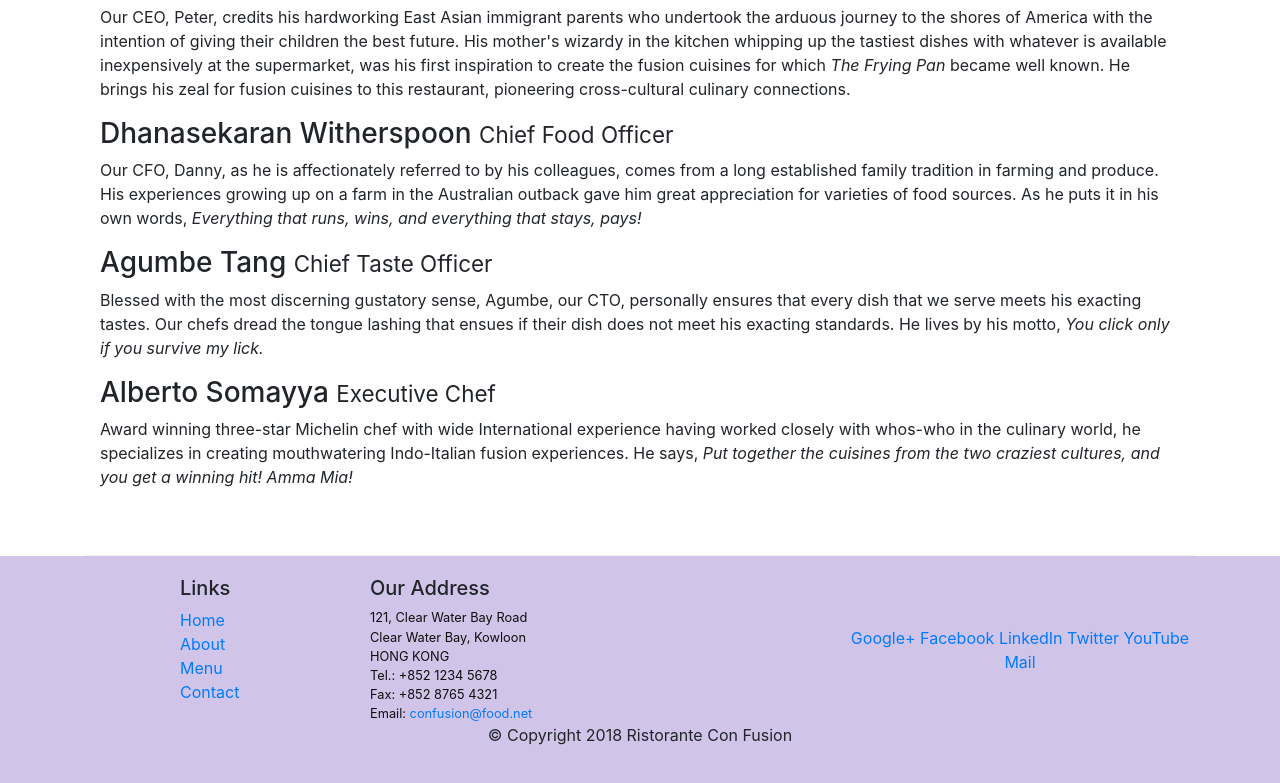
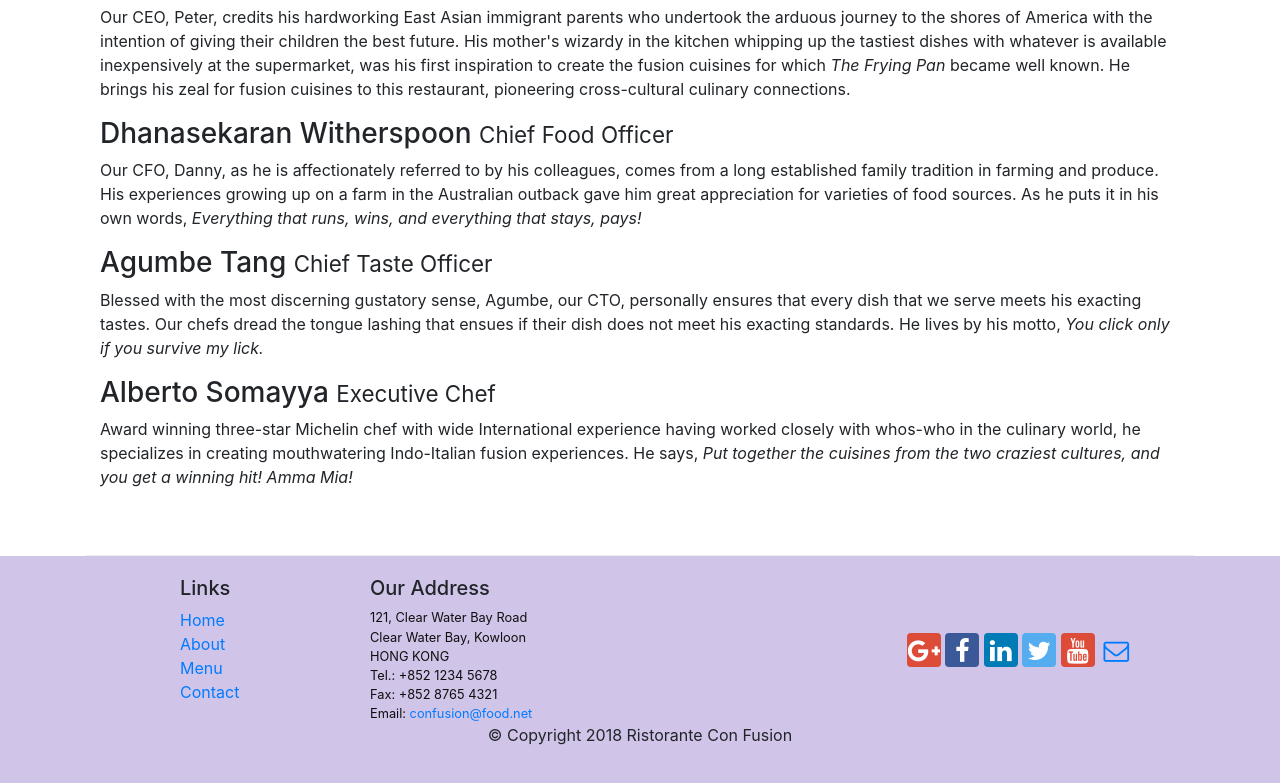
Before and after one commit to rezataqipor9/bootstrap-indian-restuarnt, a website: page aboutus.html in a window 1280 px wide. Shown: the part 998-1781 px from the top of the page. Drawn offline with nearby package versions, Linux system fonts and the light colour scheme.

Commit message:
Icon Fonts

```diff
--- a/aboutus.html
+++ b/aboutus.html
@@ -3,6 +3,9 @@
 
     <meta name="viewport" content="width=device-width, initial-scale=1, shrink-to-fit=no">
 <!-- Bootstrap CSS -->
+<link rel="stylesheet" href="node_modules/font-awesome/css/font-awesome.min.css">
+<link rel="stylesheet" href="node_modules/bootstrap-social/bootstrap-social.css">
+
 <link rel="stylesheet" href="node_modules/bootstrap/dist/css/bootstrap.min.css">
 <link rel="stylesheet" href="css/styles.css">
 <head>
@@ -107,12 +110,12 @@
                 </div>
                 <div class="col-12 col-sm-4 align-self-center">
                     <div class="text-center">
-                        <a href="http://google.com/+">Google+</a>
-                        <a href="http://www.facebook.com/profile.php?id=">Facebook</a>
-                        <a href="http://www.linkedin.com/in/">LinkedIn</a>
-                        <a href="http://twitter.com/">Twitter</a>
-                        <a href="http://youtube.com/">YouTube</a>
-                        <a href="mailto:">Mail</a>
+                        <a class="btn  btn-social-icon btn-google" href="http://google.com/+"><i class="fa fa-google-plus fa-lg"></i></a>
+                        <a class="btn  btn-social-icon btn-facebook" href="http://www.facebook.com/profile.php?id="><i class="fa fa-facebook fa-lg"></i></a>
+                        <a class="btn  btn-social-icon btn-linkedin" href="http://www.linkedin.com/in/"><i class="fa fa-linkedin fa-lg"></i></a>
+                        <a class="btn  btn-social-icon btn-twitter" href="http://twitter.com/"><i class="fa fa-twitter fa-lg"></i></a>
+                        <a class="btn  btn-social-icon btn-google" href="http://youtube.com/"><i class="fa fa-youtube fa-lg"></i></a>
+                        <a class="btn  btn-social-icon " href="mailto:"><i class="fa fa-envelope-o fa-lg"></i></a>
                     </div>
                 </div>
            </div>
--- a/package.json
+++ b/package.json
@@ -15,6 +15,8 @@
   },
   "dependencies": {
     "bootstrap": "^4.0.0",
+    "bootstrap-social": "^5.1.1",
+    "font-awesome": "^4.7.0",
     "jquery": "^3.3.1",
     "popper.js": "^1.12.9"
   }
```
Also changed, not shown: index.html (+15 -13 lines), 1 other file.
